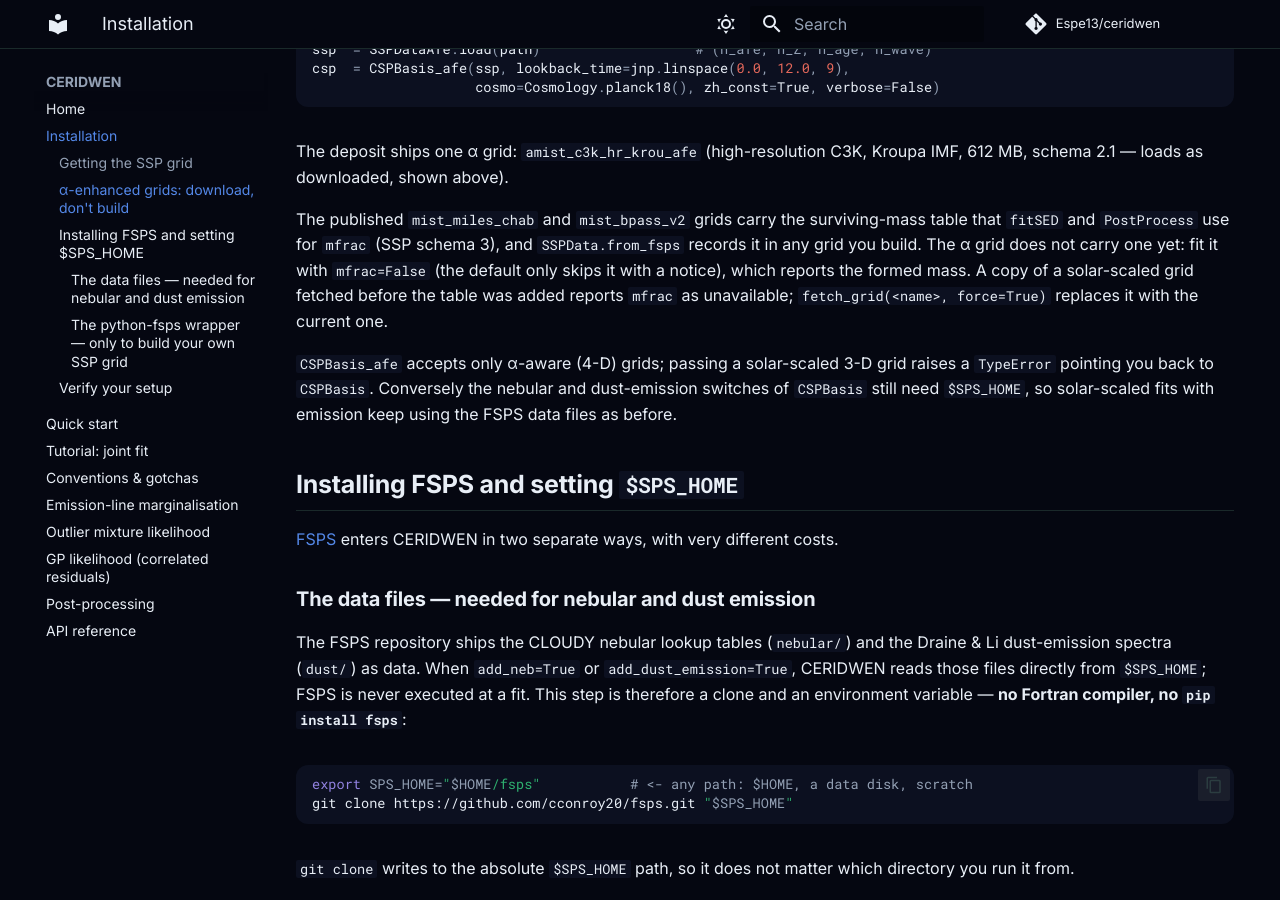
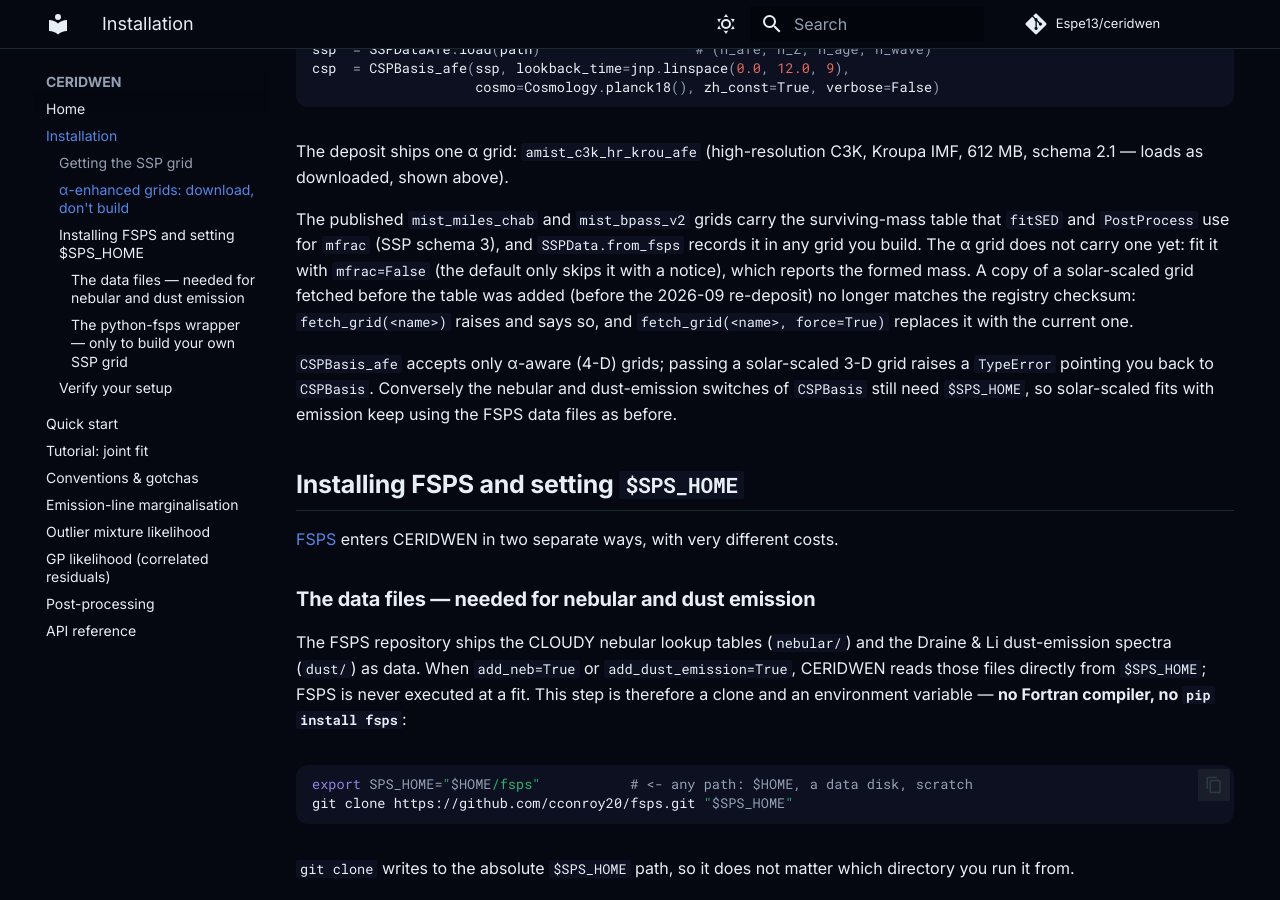
Before and after one commit to Espe13/ceridwen, an MkDocs documentation site: the page built from docs/installation.md, in a window 1280 px wide and 900 px high, scrolled down 2086 px. Built offline with MkDocs 1.6.1 and Material for MkDocs 9.7.7, drawn with Linux system fonts in a browser that asks for light colours; comment, search, counter and statistics services are not loaded.

Commit message:
B3-015: installation.md says what a pre-re-deposit cached grid actually does
Co-Authored-By: Claude Opus 5.5 (1M context) <noreply@anthropic.com>

```diff
--- a/docs/installation.md
+++ b/docs/installation.md
@@ -110,7 +110,8 @@ The published `mist_miles_chab` and `mist_bpass_v2` grids carry the surviving-ma
 `fitSED` and `PostProcess` use for `mfrac` (SSP schema 3), and `SSPData.from_fsps` records it
 in any grid you build. The α grid does not carry one yet: fit it with `mfrac=False` (the
 default only skips it with a notice), which reports the formed mass. A copy of a solar-scaled
-grid fetched before the table was added reports `mfrac` as unavailable;
+grid fetched before the table was added (before the 2026-09 re-deposit) no longer matches the
+registry checksum: `fetch_grid(<name>)` raises and says so, and
 `fetch_grid(<name>, force=True)` replaces it with the current one.
 
 `CSPBasis_afe` accepts only α-aware (4-D) grids; passing a solar-scaled 3-D
```
